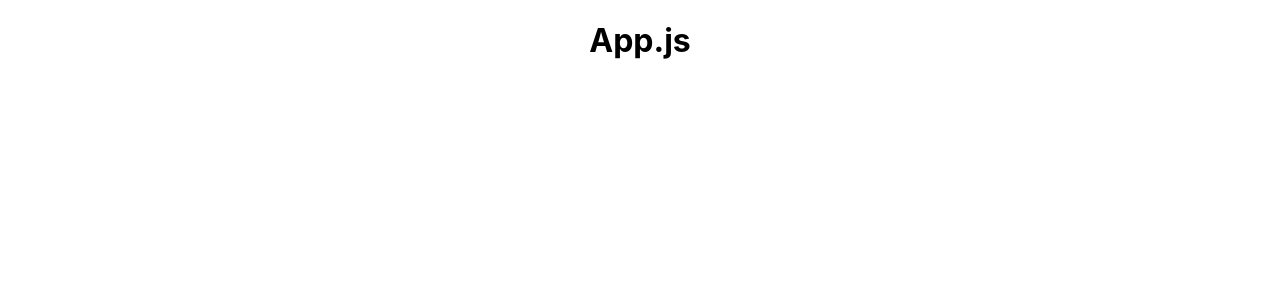
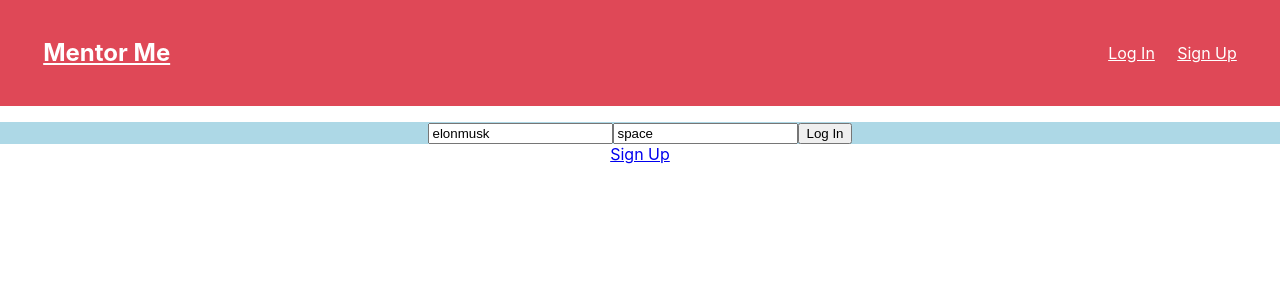
Before and after one commit to Build-Week-Mentor-Me-2019/front-end, a React (Create React App) app: page /login in a window 1280 px wide. Shown: the top 300 px of the page. Built offline with nearby package versions, Linux system fonts and the light colour scheme.

Commit message:
Home Route bug fixed and Log in and Sign up links working

```diff
--- a/src/App.css
+++ b/src/App.css
@@ -35,3 +35,49 @@
   align-items: center;
   justify-content: center;
 }
+
+
+:root {
+  --primary-color: #dc3545;
+  --dark-color: #333333;
+  --light-color: #f4f4f4;
+  --danger-color: #dc3545;
+  --success-color: #28a745;
+}
+
+.btn-primary,
+.bg-primary,
+.badge-primary,
+.alert-primary {
+  background: var(--primary-color);
+  color: #fff;
+}
+
+/* Navbar */
+.navbar {
+  display: flex;
+  justify-content: space-between;
+  align-items: center;
+  padding: 0.7rem 2rem;
+  z-index: 1;
+  opacity: 0.9;
+  margin-bottom: 1rem;
+}
+
+.navbar ul {
+  display: flex;
+}
+
+.navbar a {
+  color: #fff;
+  padding: 0.45rem;
+  margin: 0 0.25rem;
+}
+
+.navbar a:hover {
+  color: var(--light-color);
+}
+
+.navbar .welcome span {
+  margin-right: 0.6rem;
+}
--- a/src/App.js
+++ b/src/App.js
@@ -6,7 +6,7 @@ import ProtectedRoute from './components/utils/ProtectedRoute';
 
 
 // Browser Router
-import {  Route, Switch, withRouter } from 'react-router-dom';
+import {  Route, Switch, withRouter, NavLink } from 'react-router-dom';
 
 // Components
 import Login from './components/UserAuth/Login';
@@ -17,13 +17,22 @@ import SignUp from './components/UserAuth/SignUp';
 function App() {
   return (
     <div className="App">
-      <h1>App.js</h1>
-      {/* <SignUp /> */}
+      <nav className="navbar bg-primary">
+          <NavLink to="/"><h1>Mentor Me</h1></NavLink>
+
+          <div>
+            <NavLink to="/login">Log In</NavLink>
+            <NavLink to="/signup">Sign Up</NavLink>
+          </div>
+      </nav>
 
 
-    <Route exact path="/" component={Login} />
+      {/* <SignUp /> */}
+      {/* <QuestionsList /> */}
+    <Route exact path="/" component={QuestionsList} />
+    <Route exact path="/login" component={Login} />
     <Route exact path="/signup" component={SignUp} />
-    <ProtectedRoute exact path="/questions" component={QuestionsList} />
+
     </div>
   );
 }
--- a/src/actions/userActions.js
+++ b/src/actions/userActions.js
@@ -7,7 +7,6 @@ export const NEW_USER_SUCCESS = "NEW_USER_SUCCESS";
 // export const UPDATE_USER = 'UPDATE_USER';
 // export const DELETE_USER = 'DELETE_USER';
 // export const LOGIN_START = 'LOGIN_START';
-//
 // export const LOGIN_FAILURE = 'LOGIN_FAILURE';
 
 export const login = (creds, props) => dispatch => {
--- a/src/components/UserAuth/Login.js
+++ b/src/components/UserAuth/Login.js
@@ -29,9 +29,6 @@ function Login(props) {
         e.preventDefault()
 
         props.login(data, props)
-        // setTimeout(function(){
-        //     window.location.reload()
-        // }, 2500)
         console.log('props.history', props.history)
     }
 
--- a/src/components/UserAuth/SignUp.js
+++ b/src/components/UserAuth/SignUp.js
@@ -29,9 +29,6 @@ function Signup(props) {
         e.preventDefault()
 
         props.register(data, props)
-        // setTimeout(function(){
-        //     window.location.reload()
-        // }, 2500)
         console.log('props.history', props.history)
     }
 
```
